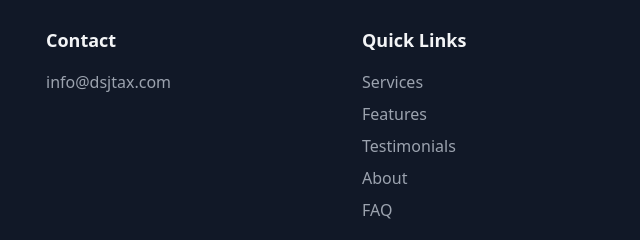
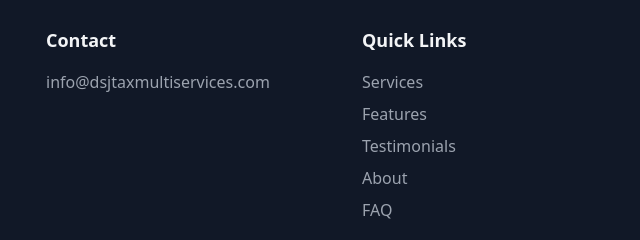
Before and after one commit to cashflow1234/dsj-tax-multi-services-south-florida-debt-collection---tax-preparation-2025-02-18-jy8yq, a plain HTML site: page index.html in a window 1280 px wide. Shown: the part 4391-4631 px from the top of the page, 294-934 px from the left. Drawn offline with nearby package versions, Linux system fonts and the light colour scheme.

Commit message:
Update index.html

```diff
--- a/index.html
+++ b/index.html
@@ -254,7 +254,7 @@
                 </div>
                 <div>
                     <h4 class="text-lg font-semibold mb-4">Contact</h4>
-                    <p class="text-gray-400">info@dsjtax.com</p>
+                    <p class="text-gray-400">info@dsjtaxmultiservices.com</p>
                 </div>
                 <div>
                     <h4 class="text-lg font-semibold mb-4">Quick Links</h4>
```
